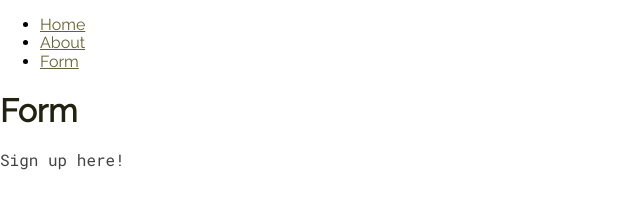
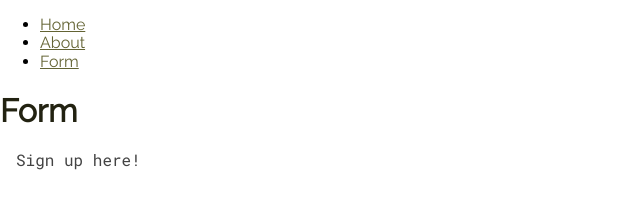
Before and after one commit to alainagh/CSS3.0, a plain HTML site: page form/index.html in a window 1280 px wide. Shown: the full height of the page, 0-640 px from the left. Drawn offline with nearby package versions, Linux system fonts and the light colour scheme.

Commit message:
Add files via upload

```diff
--- a/styles/styles.css
+++ b/styles/styles.css
@@ -10,6 +10,8 @@ body {
 p {
   font-family: "Roboto Mono", sans-serif;
   color: #434343;
+  margin-left: 1rem;
+  margin-top: 1rem;
 }
 
 h1 {
```
Also changed, not shown: index.html (+2 -1 lines).
